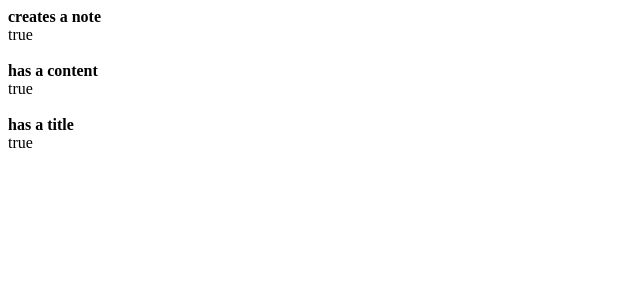
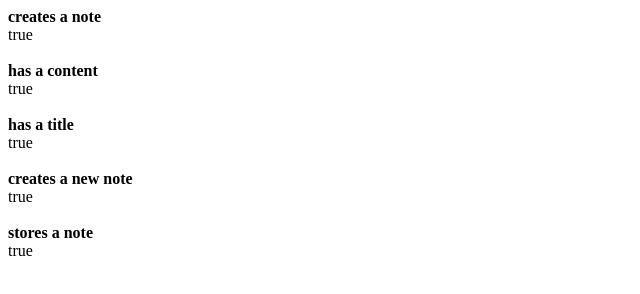
Before and after one commit to funmia/notes-app, a website: page PeanutRunner.html in a window 1280 px wide. Shown: the whole page, without its empty margins (0-640 px from the left). Drawn offline with Linux system fonts and the light colour scheme.

Commit message:
teting creation and storing of notes

```diff
--- a/PeanutRunner.html
+++ b/PeanutRunner.html
@@ -11,7 +11,10 @@
     </div>
 
     <script src="src/note.js"></script>
+    <script src="src/noteManager.js"></script>
+
     <script src="lib/peanut-butter/peanut-butter.js"></script>
     <script src="spec/note-spec.js"></script>
+    <script src="spec/noteManager-spec.js"></script>
   </body>
 </html>
--- a/spec/noteManager-spec.js
+++ b/spec/noteManager-spec.js
@@ -1,5 +1,12 @@
 it("creates a new note", function(){
   var noteManager = new NoteManager();
   noteManager.createNote("hello!");
-  return expect(noteManager.noteList[-1]).toBeInstanceOf(Note);
+  return expect(noteManager.getNote()).toBeInstanceOf(Note);
 });
+
+it("stores a note", function(){
+  var noteManager = new NoteManager();
+  var note1 = new Note("notethisnote");
+  noteManager.storeNote(note1);
+  return expect(noteManager.noteList()).toInclude(note1);
+});
--- a/src/noteManager.js
+++ b/src/noteManager.js
@@ -0,0 +1,21 @@
+function NoteManager(){
+  this._noteList = [];
+}
+
+NoteManager.prototype.createNote = function(noteContent){
+  var newNote = new Note(noteContent);
+  console.log(newNote);
+  this.storeNote(newNote);
+};
+
+NoteManager.prototype.storeNote = function(note){
+  this._noteList.push(note);
+};
+
+NoteManager.prototype.getNote = function(){
+  return this._noteList[this._noteList.length - 1];
+};
+
+NoteManager.prototype.noteList = function(){
+  return this._noteList;
+};
```
